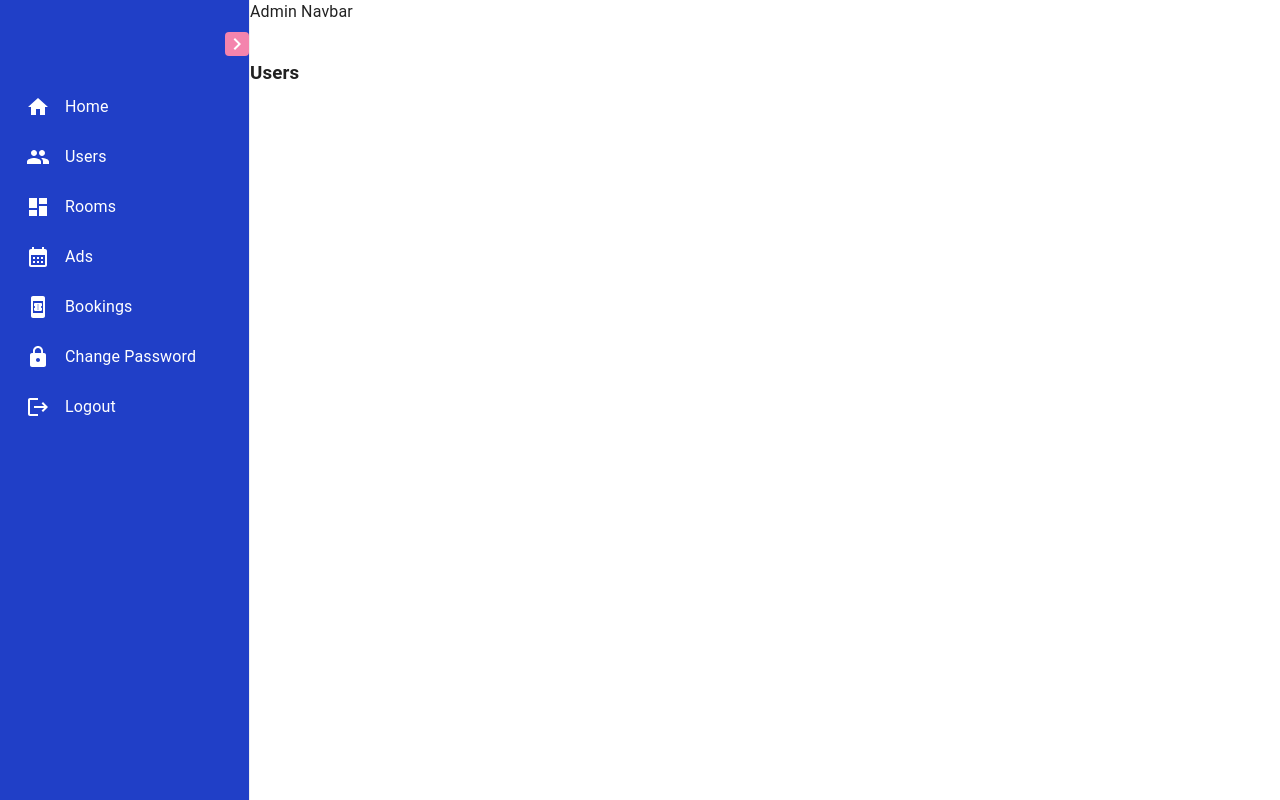
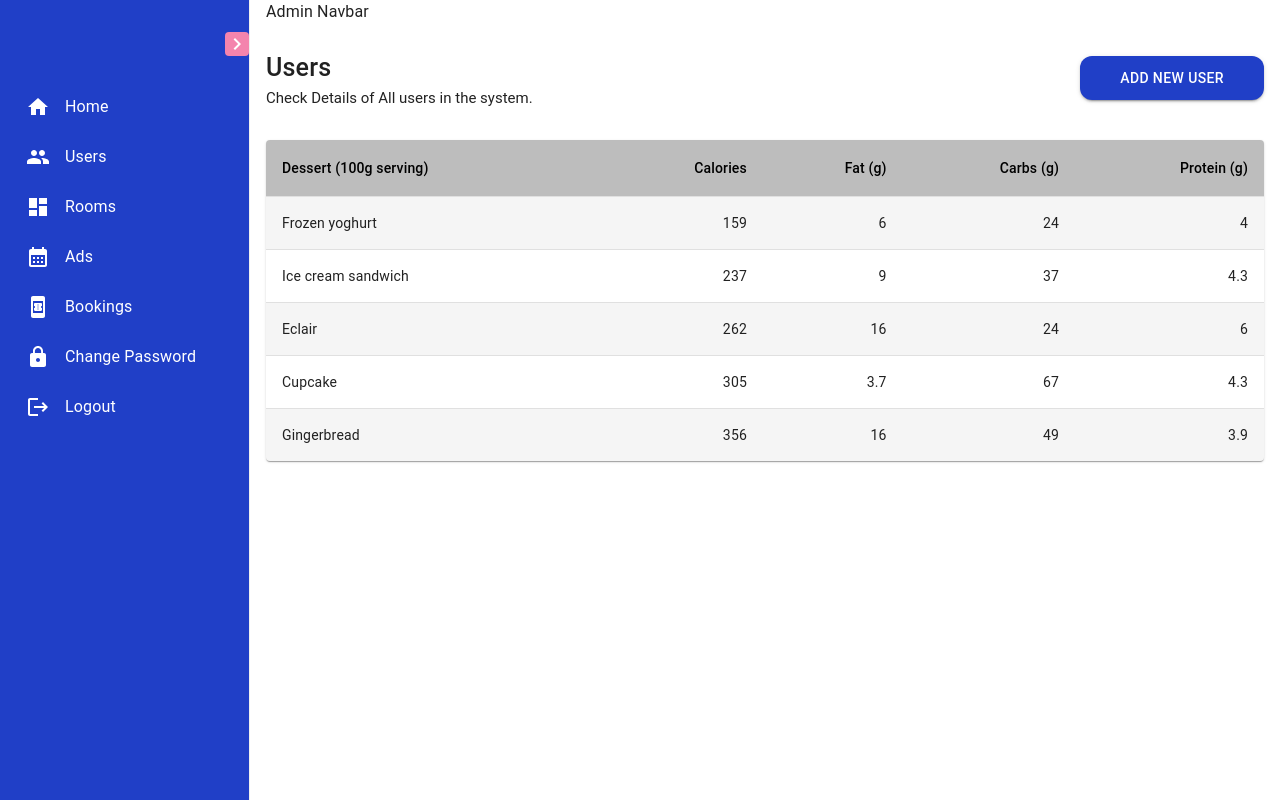
Before and after one commit to Farahat612/UpskillingEG-Pr03-HMS-CrystalCove, a React (Vite) app: page /admin/users in a window 1280 px wide. Built offline with nearby package versions, Linux system fonts and the light colour scheme; sample sign-in values are in the browser's storage.

Commit message:
Custom Table initial && Layout fixes

```diff
--- a/src/App.tsx
+++ b/src/App.tsx
@@ -33,7 +33,7 @@ import { RouteGuard, NotFound, UnAuthorized } from './components/routing'
 const theme = createTheme({
   palette: {
     primary: {
-      main: colors.indigo[800],
+      main: '#203FC7',
     },
     secondary: {
       main: colors.orange[500],
--- a/src/components/shared/HeaderDashbord.tsx
+++ b/src/components/shared/HeaderDashbord.tsx
@@ -1,38 +1,42 @@
-import { Button, Typography, Stack } from "@mui/material";
-import { Box } from "@mui/system";
+import { Button, Typography, Stack } from '@mui/material'
+import { Box } from '@mui/system'
 
 type HeaderDashboardProps = {
-  headerTitle?: string;
-  headerSubtitle?: string;
-  buttonText?: string;
-};
-const HeaderDashboard = ({ headerTitle, headerSubtitle, buttonText }: HeaderDashboardProps) => {
+  headerTitle?: string
+  headerSubtitle?: string
+  buttonText?: string
+}
+const HeaderDashboard = ({
+  headerTitle,
+  headerSubtitle,
+  buttonText,
+}: HeaderDashboardProps) => {
   return (
     <Box
       sx={{
-        p: 5,
-        width: "100%",
-
-        display: "flex",
-        justifyContent: "space-between",
-        alignItems: "center",
-      }}>
-      <Stack spacing={1}>
-        <Typography variant="h4" color="text.primary">
+        display: 'flex',
+        flexGrow: 1,
+        justifyContent: 'space-between',
+        alignItems: 'center',
+      }}
+    >
+      <Stack spacing={0}>
+        <Typography variant='h6' fontSize={25}>
           {headerTitle}
         </Typography>
-        <Typography variant="h6" color="text.secondary">
+        <Typography variant='h5' fontSize={15}>
           {headerSubtitle}
         </Typography>
       </Stack>
       <Button
-        sx={{ py: 2, px: 4, borderRadius: 3, bgcolor: " #203FC7" }}
-        variant="contained"
-        color="primary">
+        sx={{ py: 1.2, px: 5, borderRadius: 3,}}
+        variant='contained'
+        color='primary'
+      >
         {buttonText}
       </Button>
     </Box>
-  );
-};
+  )
+}
 
-export default HeaderDashboard;
+export default HeaderDashboard
--- a/src/components/shared/SideBar.tsx
+++ b/src/components/shared/SideBar.tsx
@@ -24,7 +24,7 @@ const SideBar = () => {
   }
 
   return (
-    <Box sx={{ height: '100vh' }}>
+    <Box sx={{ minheight: '100vh' }}>
       <Sidebar className='sidebar-container' collapsed={isCollapsed}>
         <Menu>
           <MenuItem onClick={toggleCollapsed} className='toggler-icon'>
--- /dev/null
+++ b/src/components/ui/CustomTable.tsx
@@ -0,0 +1,77 @@
+import Paper from '@mui/material/Paper'
+import Table from '@mui/material/Table'
+import TableBody from '@mui/material/TableBody'
+import TableCell, { tableCellClasses } from '@mui/material/TableCell'
+import TableContainer from '@mui/material/TableContainer'
+import TableHead from '@mui/material/TableHead'
+import TableRow from '@mui/material/TableRow'
+import { styled } from '@mui/material/styles'
+
+const StyledTableCell = styled(TableCell)(({ theme }) => ({
+  [`&.${tableCellClasses.head}`]: {
+    backgroundColor: theme.palette.textLight?.main,
+    color: theme.palette.common.black,
+  },
+  [`&.${tableCellClasses.body}`]: {
+    fontSize: 14,
+  },
+}))
+
+const StyledTableRow = styled(TableRow)(({ theme }) => ({
+  '&:nth-of-type(odd)': {
+    backgroundColor: theme.palette.action.hover,
+  },
+  // hide last border
+  '&:last-child td, &:last-child th': {
+    border: 0,
+  },
+}))
+
+function createData(
+  name: string,
+  calories: number,
+  fat: number,
+  carbs: number,
+  protein: number
+) {
+  return { name, calories, fat, carbs, protein }
+}
+
+const rows = [
+  createData('Frozen yoghurt', 159, 6.0, 24, 4.0),
+  createData('Ice cream sandwich', 237, 9.0, 37, 4.3),
+  createData('Eclair', 262, 16.0, 24, 6.0),
+  createData('Cupcake', 305, 3.7, 67, 4.3),
+  createData('Gingerbread', 356, 16.0, 49, 3.9),
+]
+
+export default function CustomTable() {
+  return (
+    <TableContainer component={Paper}>
+      <Table sx={{ minWidth: 700 }} aria-label='customized table'>
+        <TableHead>
+          <TableRow>
+            <StyledTableCell>Dessert (100g serving)</StyledTableCell>
+            <StyledTableCell align='right'>Calories</StyledTableCell>
+            <StyledTableCell align='right'>Fat&nbsp;(g)</StyledTableCell>
+            <StyledTableCell align='right'>Carbs&nbsp;(g)</StyledTableCell>
+            <StyledTableCell align='right'>Protein&nbsp;(g)</StyledTableCell>
+          </TableRow>
+        </TableHead>
+        <TableBody>
+          {rows.map((row) => (
+            <StyledTableRow key={row.name}>
+              <StyledTableCell component='th' scope='row'>
+                {row.name}
+              </StyledTableCell>
+              <StyledTableCell align='right'>{row.calories}</StyledTableCell>
+              <StyledTableCell align='right'>{row.fat}</StyledTableCell>
+              <StyledTableCell align='right'>{row.carbs}</StyledTableCell>
+              <StyledTableCell align='right'>{row.protein}</StyledTableCell>
+            </StyledTableRow>
+          ))}
+        </TableBody>
+      </Table>
+    </TableContainer>
+  )
+}
--- a/src/components/ui/index.ts
+++ b/src/components/ui/index.ts
@@ -6,5 +6,6 @@ import LandingHeroForm from './LandingHeroForm'
 import AboutDetails from './AboutDetails'
 import BookingDetails from './BookingDetails'
 import RatingDetails from './RatingDetails'
+import CustomTable from './CustomTable'
 
-export { HeroImage, TestmonialsImage, TestmonialsData, DetailsHero, LandingHeroForm, AboutDetails, BookingDetails, RatingDetails }
+export { HeroImage, TestmonialsImage, TestmonialsData, DetailsHero, LandingHeroForm, AboutDetails, BookingDetails, RatingDetails, CustomTable }
--- a/src/layouts/AdminLayout.tsx
+++ b/src/layouts/AdminLayout.tsx
@@ -9,10 +9,12 @@ const AdminLayout = ({ children }: { children: React.ReactNode }) => {
 
       {/* Main Content on right */}
       <Stack
-        spacing={2}
+        spacing={3}
         direction='column'
+        width={'100%'}
         sx={{
           overflow: 'auto',
+          px: 2,
         }}
       >
         {/* Navbar */}
@@ -21,7 +23,7 @@ const AdminLayout = ({ children }: { children: React.ReactNode }) => {
         </Stack>
 
         {/* Main Content */}
-        <Stack spacing={0} direction='row'>
+        <Stack spacing={4} direction='column' width={'inherit'}>
           {children}
         </Stack>
       </Stack>
--- a/src/pages/Admin/Users.tsx
+++ b/src/pages/Admin/Users.tsx
@@ -1,9 +1,17 @@
 import { AdminLayout } from '../../layouts'
+import { HeaderDashboard } from '../../components/shared'
+import {CustomTable} from '../../components/ui'
 
 const Users = () => {
   return (
     <AdminLayout>
-      <h3>Users</h3>
+      <HeaderDashboard
+        headerTitle='Users'
+        headerSubtitle='Check Details of All users in the system.'
+        buttonText='Add New User'
+      />
+
+      <CustomTable />
     </AdminLayout>
   )
 }
```
